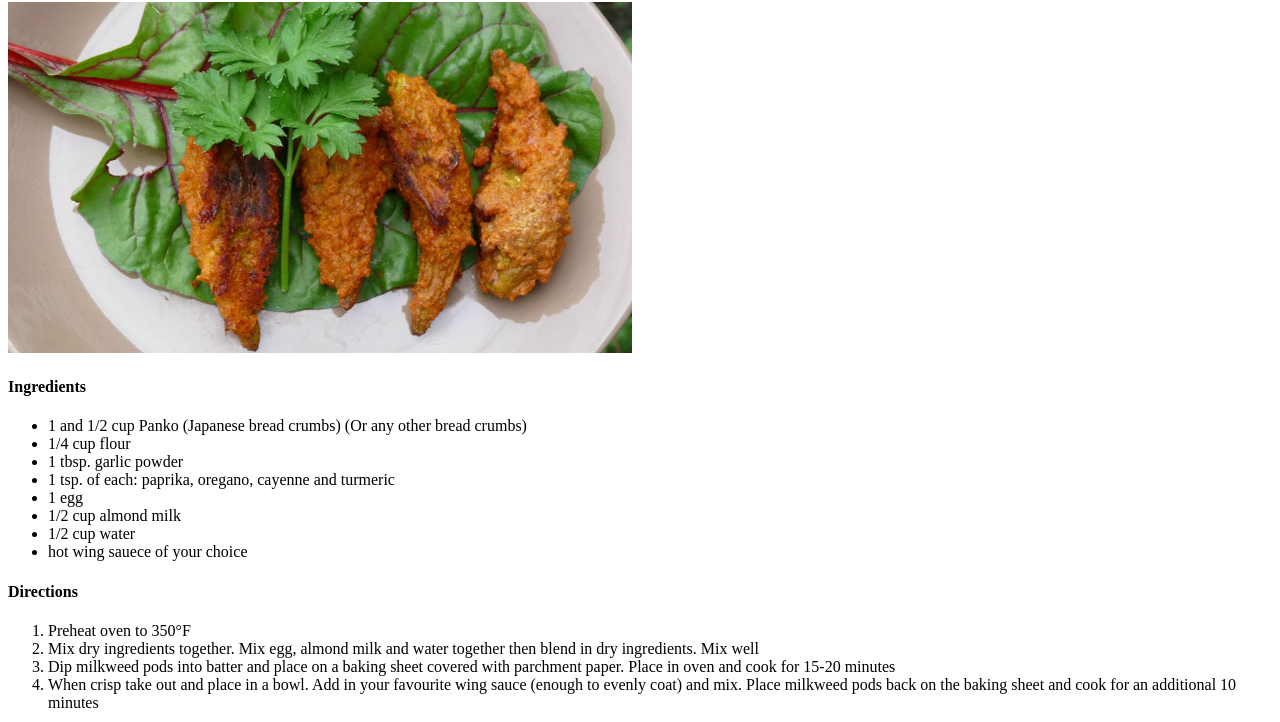
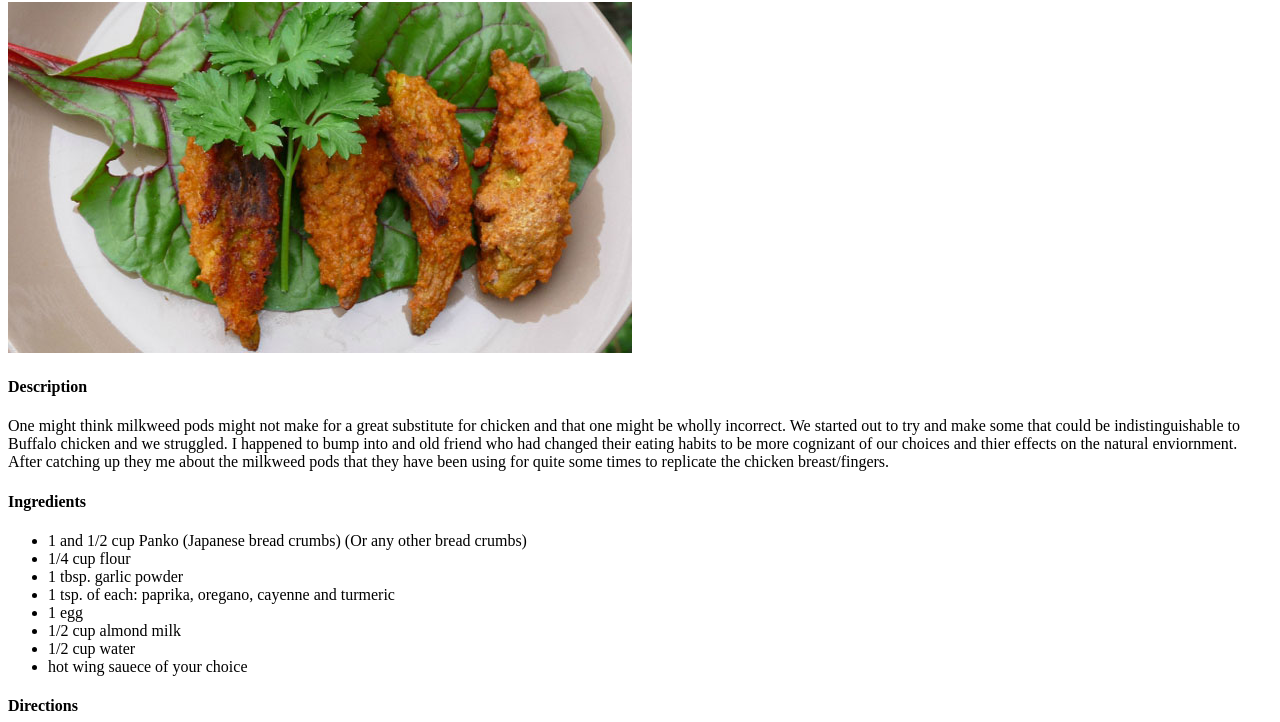
Before and after one commit to jbterrito/odin-recipes, a plain HTML site: page recipes/milkweedpods.html in a window 1280 px wide. Shown: the part 78-800 px from the top of the page. Drawn offline with Linux system fonts and the light colour scheme.

Commit message:
added new discription section

```diff
--- a/recipes/milkweedpods.html
+++ b/recipes/milkweedpods.html
@@ -9,6 +9,9 @@
 <body>
     <h1>Buffalo Milkweed Pods</h1>
     <img src="images/milkweed.jpg">
+    <h4>Description</h4>
+    <p>One might think milkweed pods might not make for a great substitute for chicken and that one might be wholly incorrect. We started out to try and make some that could be indistinguishable to Buffalo chicken and we struggled. I happened to bump into and old friend who had changed their eating habits to be more cognizant of our choices and thier effects on the natural enviornment. After catching up they me about the milkweed pods that they have been using for quite some times to replicate the chicken breast/fingers.</p>
+
     <h4>Ingredients</h4>
 <ul>
 
```
